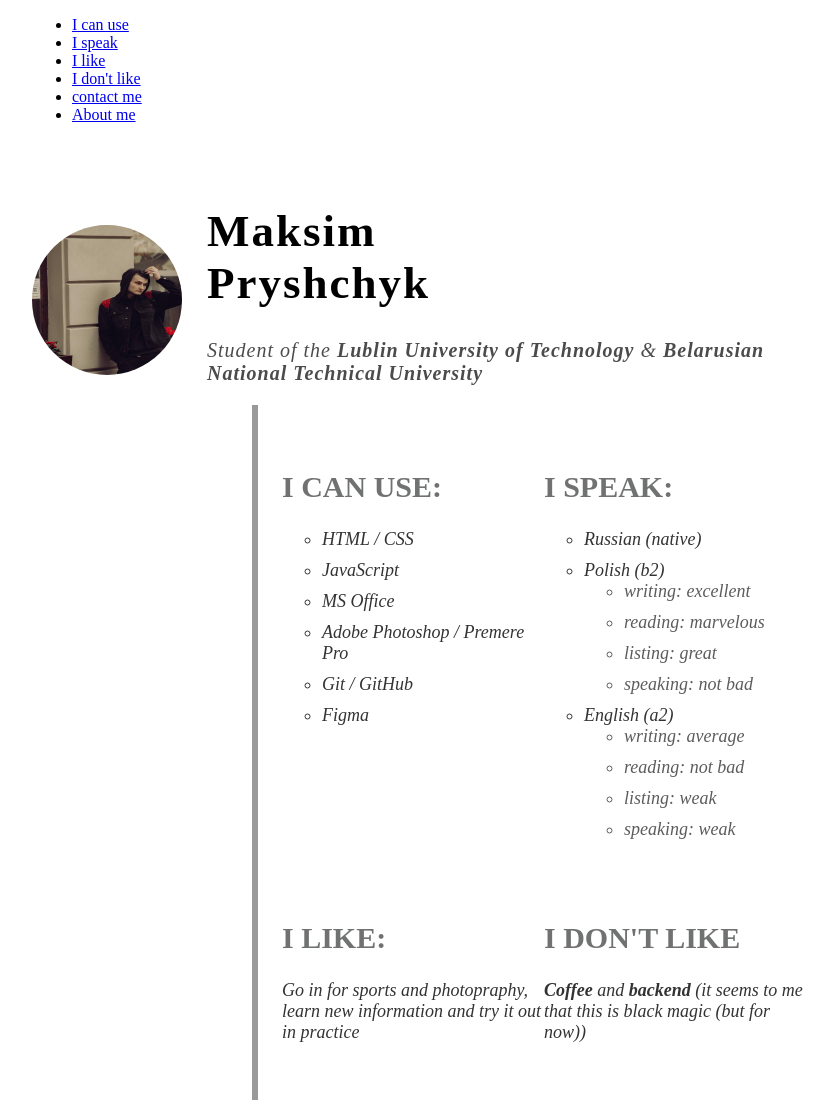
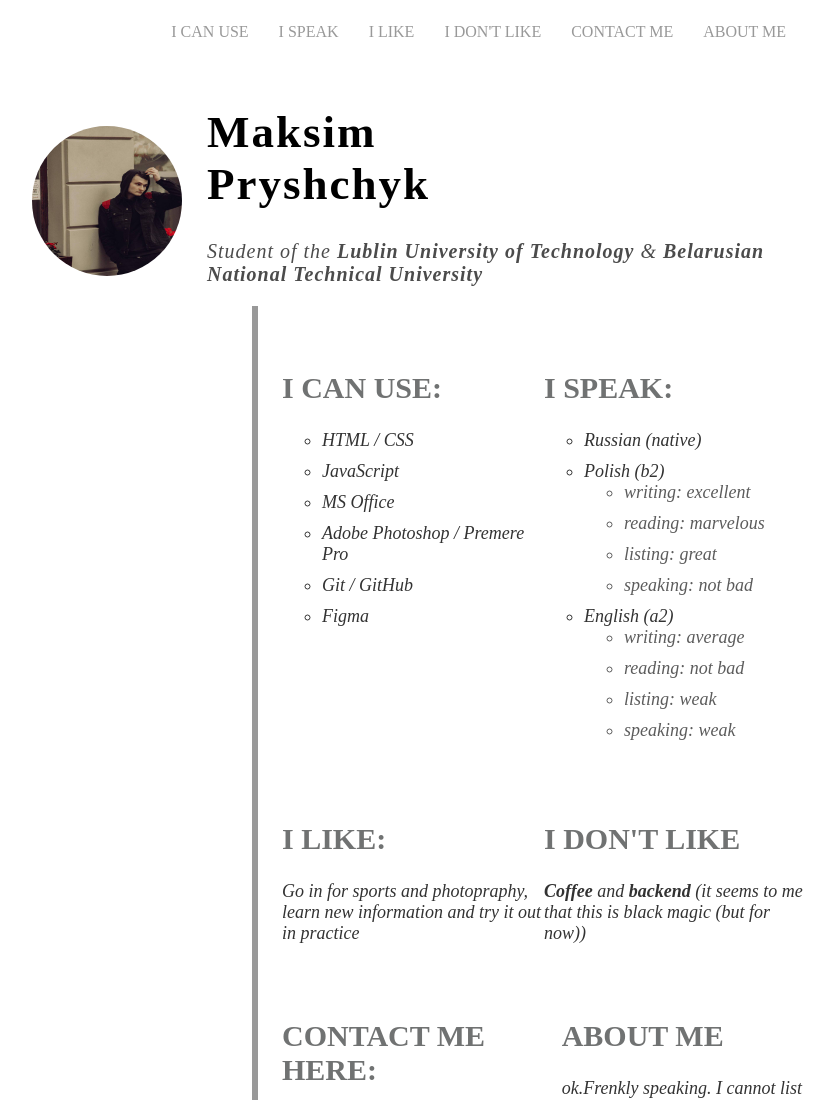
Before and after one commit to canta199/rsschool-cv, a plain HTML site: page index.html in a window 1280 px wide. Shown: the top 1100 px of the page, without its empty margins (221-1037 px from the left). Drawn offline with Linux system fonts and the light colour scheme.

Commit message:
feat:add style for navbar

```diff
--- a/style.css
+++ b/style.css
@@ -8,6 +8,49 @@
     margin: 0;
     padding: 0;
 }
+.navbar{
+  text-align: right;
+  padding-top: 15px;
+}
+.nav_list{
+list-style: none;
+padding: 0;
+margin: 0;
+
+}
+.navbar li{
+    display: inline-block;
+    margin-right:10px;
+}
+.navbar li a{
+    text-decoration: none;
+    color: #999;
+    text-transform: uppercase;
+    padding: 5px 10px;
+    transition: all .3s ease-in-out;
+}
+.nav_list-item{
+    position: relative;
+}
+.nav_list-item a:hover{
+    color:black;
+}
+.nav_list-item a::after{
+content: '';
+position: absolute;
+left: 0;
+bottom: -2px;
+width: 100%;
+height: 2px;
+transform: scaleX(0);
+transform-origin: left;
+transition: transform 0.3s ease-in-out;
+background-color: black;
+}
+.nav_list-item a:hover::after{
+    transform: scaleX(1);
+}
+
 .header_title{
     padding-top: 35px;
     display: flex;
```
